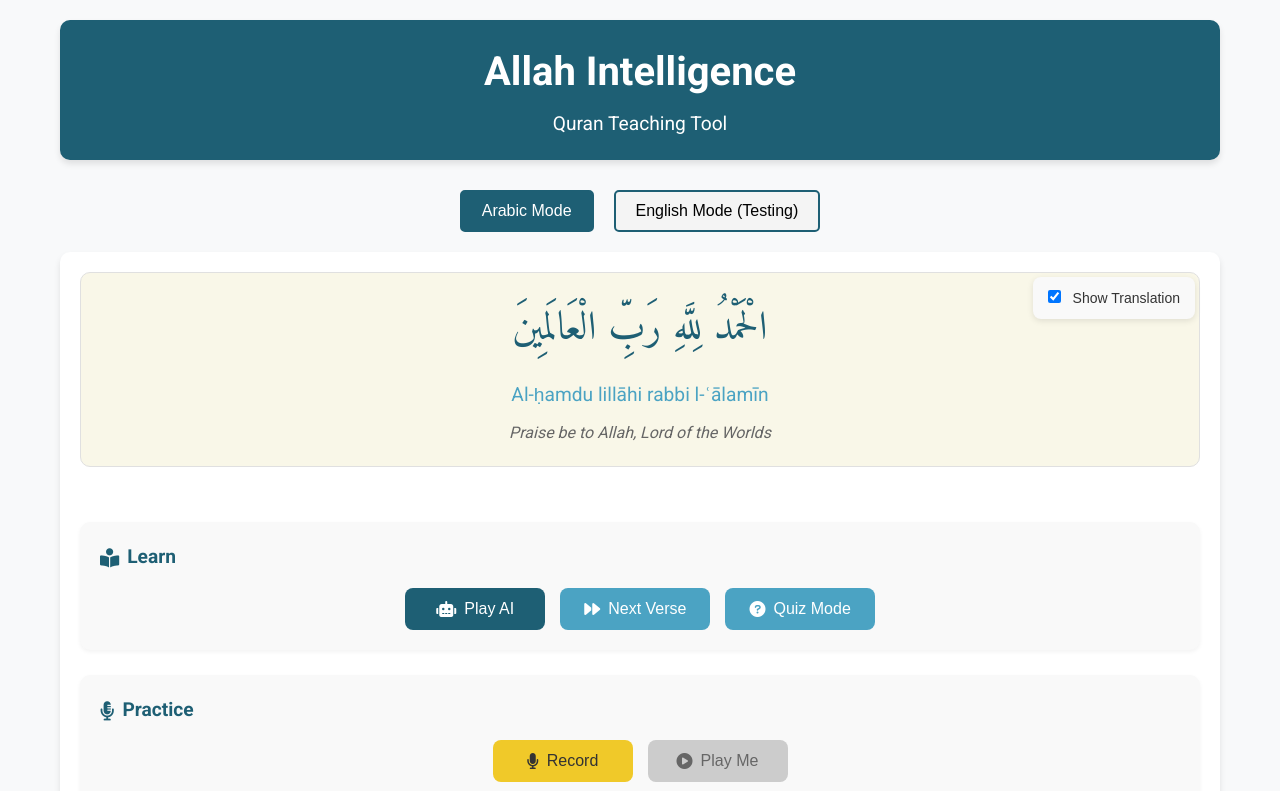
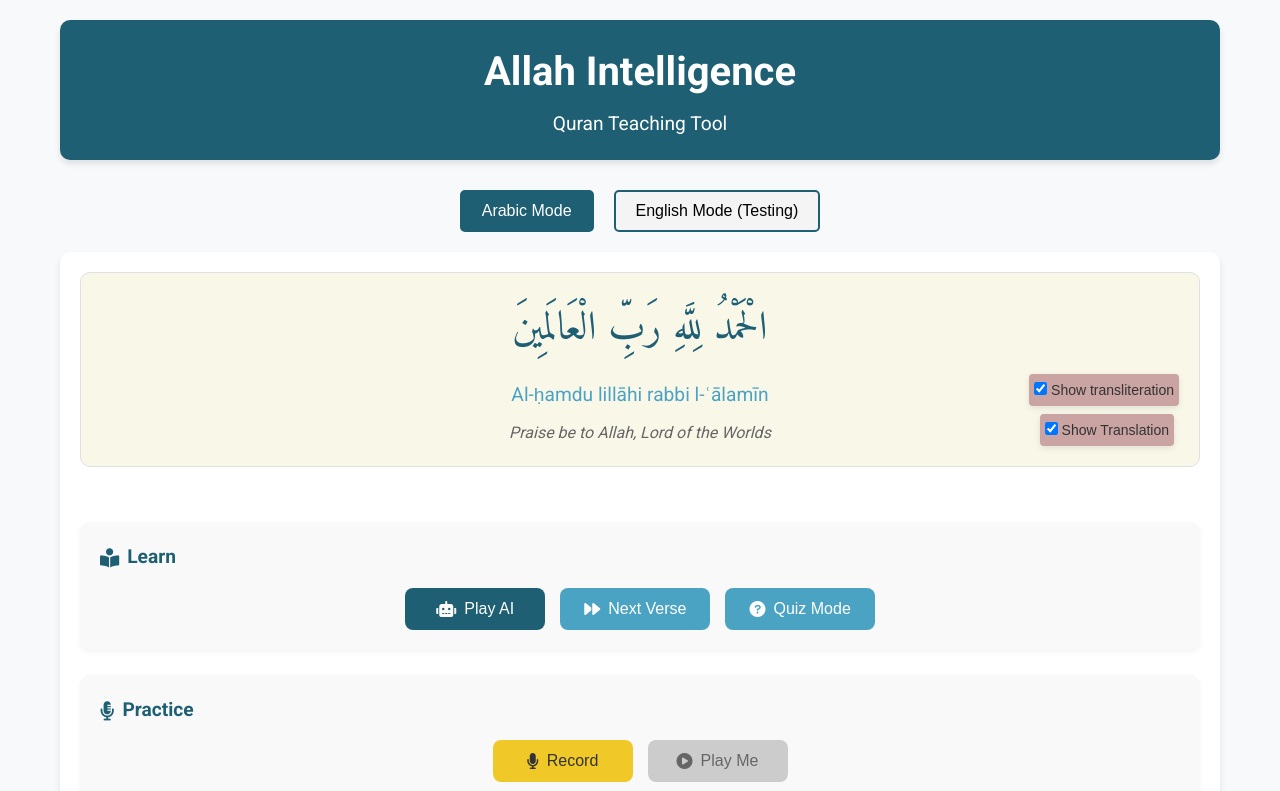
Before and after one commit to mattyjacks/allah-intelligence, a plain HTML site: page index.html in a window 1280 px wide. Shown: the top 791 px of the page. Drawn offline with Linux system fonts and the light colour scheme.

Commit message:
seperate hiding logic

```diff
--- a/css/style.css
+++ b/css/style.css
@@ -92,6 +92,7 @@ header h2 {
     background-color: #f9f7e8;
     border-radius: 10px;
     border: 1px solid #e0e0e0;
+    position: relative;
 }
 
 .arabic-text {
@@ -558,18 +559,27 @@ header h2 {
 }
 
 
-.toggle-translation-box {
+.toggle-box {
     position: absolute;
-    top: 25px;
-    right: 25px;
-    background-color: #f9f9f9;
-    padding: 10px 15px;
-    border-radius: 8px;
+    background-color: #caa3a3;
+    padding: 5px 5px;
+    border-radius: 4px;
     box-shadow: 0 2px 6px rgba(0, 0, 0, 0.1);
     font-family: sans-serif;
     font-size: 14px;
     z-index: 1000;
 }
+
+.bottom-right {
+    bottom: 20px;
+    right: 25px;
+}
+
+.bottom-right-transliteration {
+    bottom: 60px;
+    right: 20px;
+}
+
 
 .toggle-translation-box input[type="checkbox"] {
     margin-right: 8px;
--- a/index.html
+++ b/index.html
@@ -21,14 +21,18 @@
         </div>
 
         <div class="main-content">
-            <div class="toggle-translation-box">
-                <input type="checkbox" id="toggleTranslationBtn" onclick="toggleTranslation()" checked>
-                <label for="toggleTranslationBtn">Show Translation</label>
-            </div>
             <div class="quran-display">
                 <div id="quranText" class="arabic-text"></div>
                 <div id="transliteration" class="transliteration"></div>
                 <div id="translation" class="translation"></div>
+                <div class="toggle-box bottom-right">
+                    <input type="checkbox" id="toggleTranslationBtn" onclick="toggleTranslation()" checked>
+                    <label for="toggleTranslationBtn">Show Translation</label>
+                </div>
+                <div class="toggle-box bottom-right-transliteration">
+                    <input type="checkbox" id="toggleTransliterationBtn" onclick="toggleTransliteration()" checked>
+                    <label for="toggleTransliterationBtn">Show transliteration</label>
+                </div>
             </div>
 
             <div class="interaction-area">
--- a/js/app.js
+++ b/js/app.js
@@ -194,17 +194,25 @@ function useWebSpeechAPI(text) {
 }
 
 function toggleTranslation(){
-const isHidden = translation.style.display === "none" && transliteration.style.display === "none";
+const isHidden = translation.style.display === "none";
         if(isHidden){
             translation.style.display = "block";
+        }else{
+            translation.style.display = "none";
+        }
+        toggleTranslationBtn.textContent = isHidden ? "Hide Translation" : "Show Translation";
+    }
+
+function toggleTransliteration(){
+    const isHidden = transliteration.style.display === "none";
+        if(isHidden){
             transliteration.style.display = "block";
         }else{
-            translation.style.display = "none";
             transliteration.style.display = "none";
         }
-        toggleTranslationBtn.textContent = isHidden ? "Hide Translation" : "Show Translation";
+        toggleTransliterationBtn.textContent = isHidden ? "Hide transliteration" : "Show transliteration";
+}
 
-    }
 /**
  * Toggle recording state
  */
```
